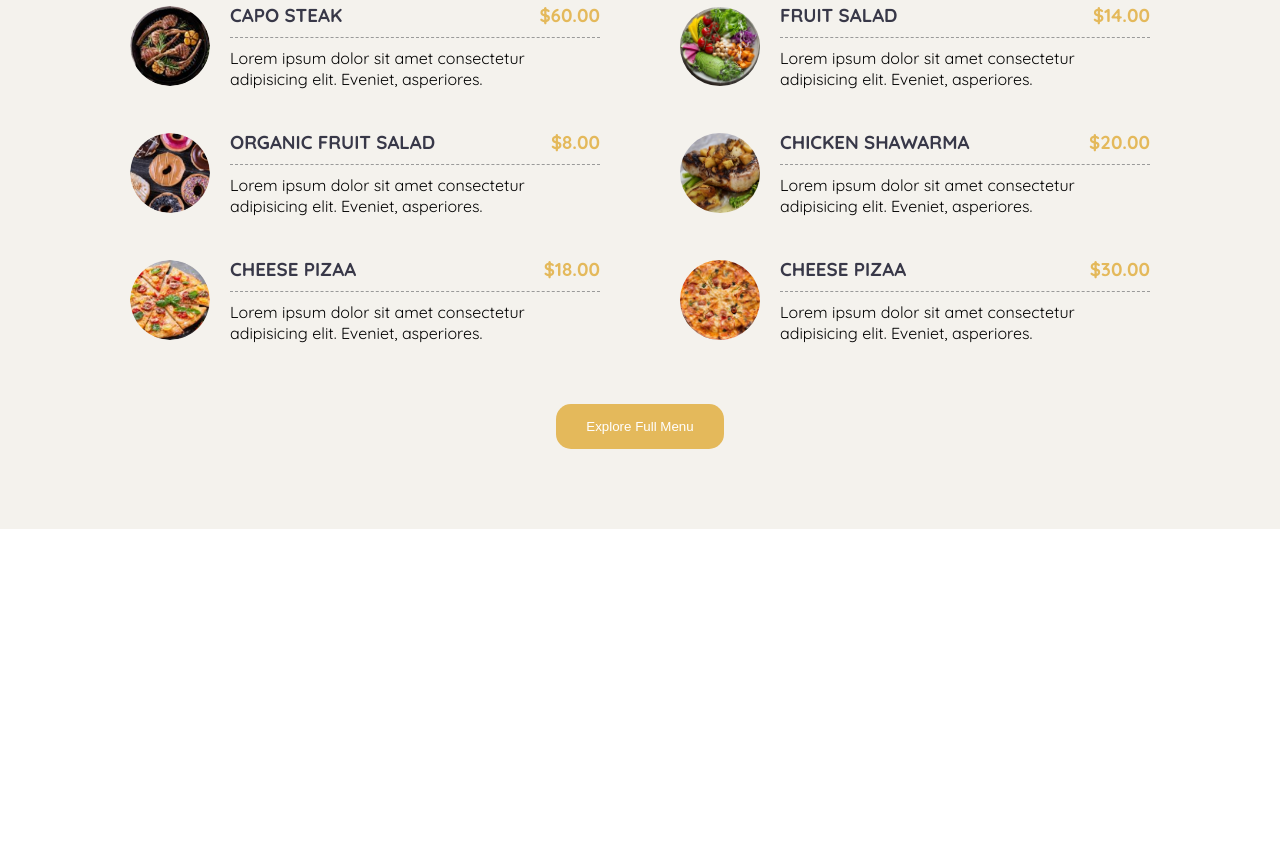
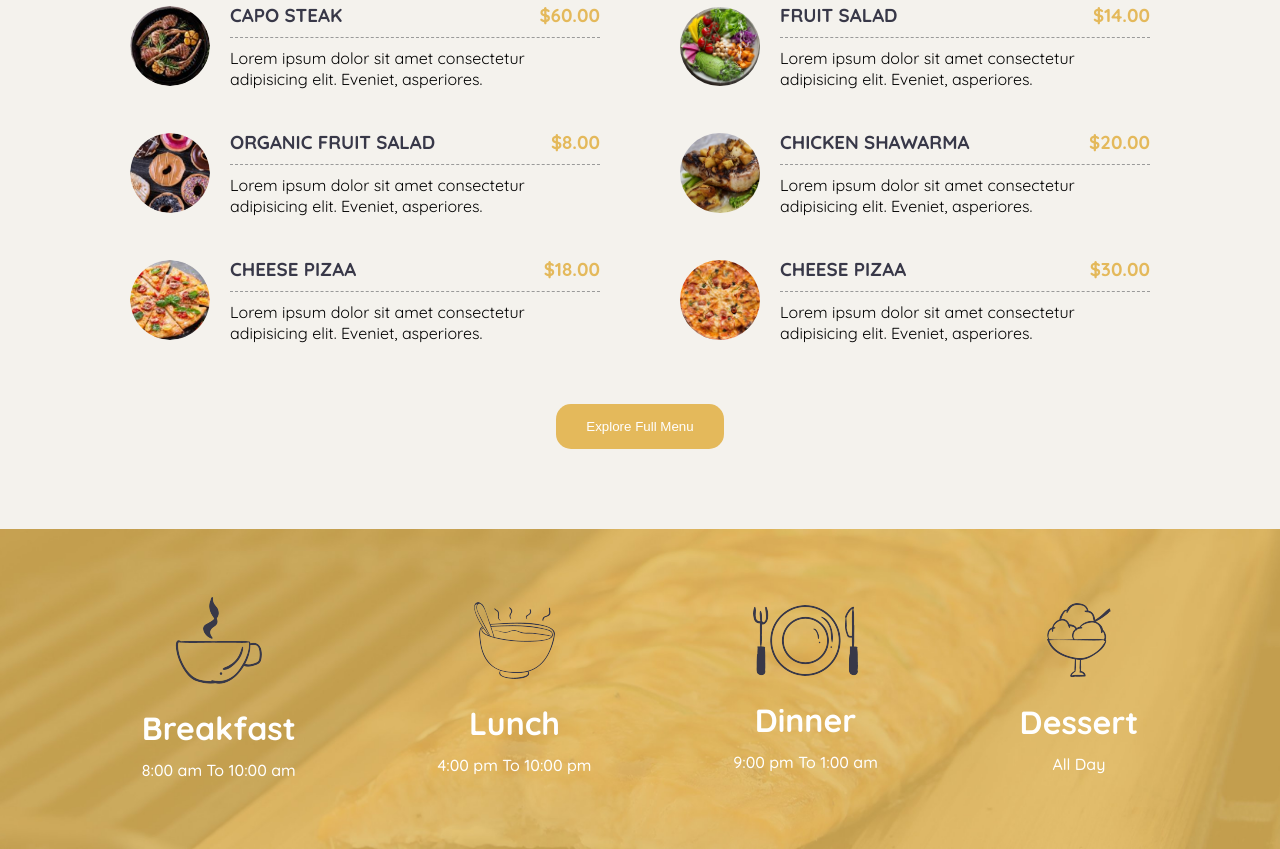
Before and after one commit to Nabil-Hany22/food-lover-restaurant-website, a plain HTML site: page index.html in a window 1280 px wide. Shown: the part 2732-3581 px from the top of the page. Before the commit the page ends 3261 px from the top, so only its background shows below. Drawn offline with Linux system fonts and the light colour scheme.

Commit message:
Create daytime Section

```diff
--- a/index.html
+++ b/index.html
@@ -220,5 +220,42 @@
         </div>
     </section>
     <!-- Menu End -->
+
+    <!-- Daytime Start -->
+    <section id="daytime">
+        <div class="contariner">
+            <div class="daytime-items">
+
+                <div class="daytime-item">
+                    <img src="images/breckfastIcon.png" alt="breakfast image">
+                    <h3>Breakfast</h3>
+                    <p>8:00 am To 10:00 am</p>
+                </div>
+
+
+                <div class="daytime-item">
+                    <img src="images/lunchIcon.png" alt="lunch image">
+                    <h3>Lunch</h3>
+                    <p>4:00 pm To 10:00 pm</p>
+                </div>
+
+
+                <div class="daytime-item">
+                    <img src="images/dinnerIcon.png" alt="dinner image">
+                    <h3>Dinner</h3>
+                    <p>9:00 pm To 1:00 am</p>
+                </div>
+
+
+                <div class="daytime-item">
+                    <img src="images/dessertIcon.png" alt="dessert image">
+                    <h3>Dessert</h3>
+                    <p>All Day</p>
+                </div>
+
+            </div>
+        </div>
+    </section>
+    <!-- Daytime End -->
   </body>
 </html>
--- a/style.css
+++ b/style.css
@@ -307,9 +307,36 @@ header * {
     background: var(--secondary-text-color);
 }
 
+/* Menu End */
+
+/* Daytime Start */
+
+#daytime{
+    background: url('images/daytime_bg.jpeg') center center/cover fixed no-repeat;
+    color: var(--White-color);
+    text-align: center;
+}
+
+#daytime .daytime-items{
+    display: flex;
+    justify-content: space-evenly;
+    align-items: center;
+    height: 40vh;
+}
+
+#daytime .daytime-items h3{
+    font-size: 32px;
+    margin: 20px 0 10px;
+}
+
+#daytime .daytime-items p{
+    font-weight: 500 ;
+}
 
 
 
 
 
-/* Menu End */
+
+
+/* Daytime End */
```
Also changed, not shown: 1 other file.
